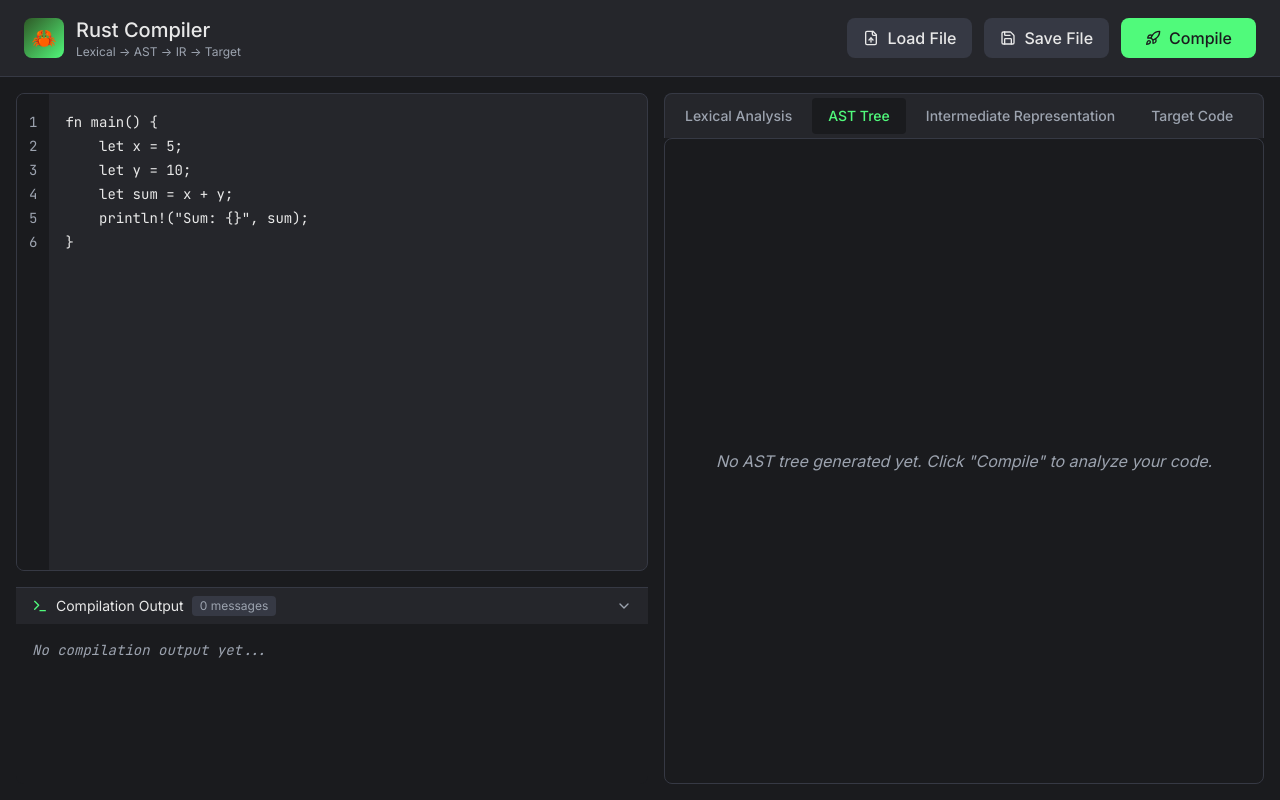
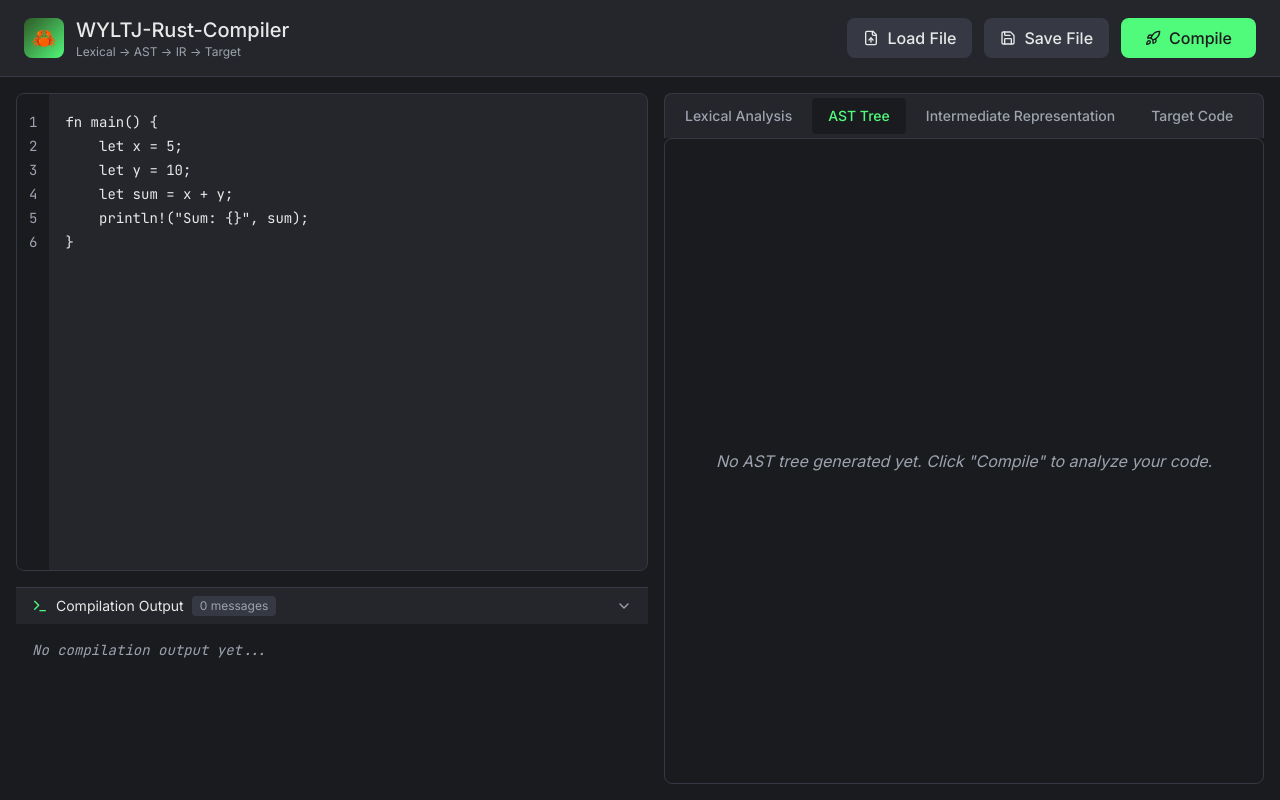
Before and after one commit to CathyyW/WYLTJ-Rust-Compiler, a React (Vite) app: page / in a window 1280 px wide. Built offline with nearby package versions, Linux system fonts and the light colour scheme.

Commit message:
修改标题到WYLTJ-Rust-Compiler

```diff
--- a/src/app/components/ControlBar.tsx
+++ b/src/app/components/ControlBar.tsx
@@ -16,7 +16,7 @@ export function ControlBar({ onLoadFile, onSaveFile, onCompile, isCompiling }: C
           <span className="text-xl">🦀</span>
         </div>
         <div>
-          <h1 className="text-xl text-[#E8E8E8]">Rust Compiler</h1>
+          <h1 className="text-xl text-[#E8E8E8]">WYLTJ-Rust-Compiler</h1>
           <p className="text-xs text-[#9CA3AF]">Lexical → AST → IR → Target</p>
         </div>
       </div>
```
